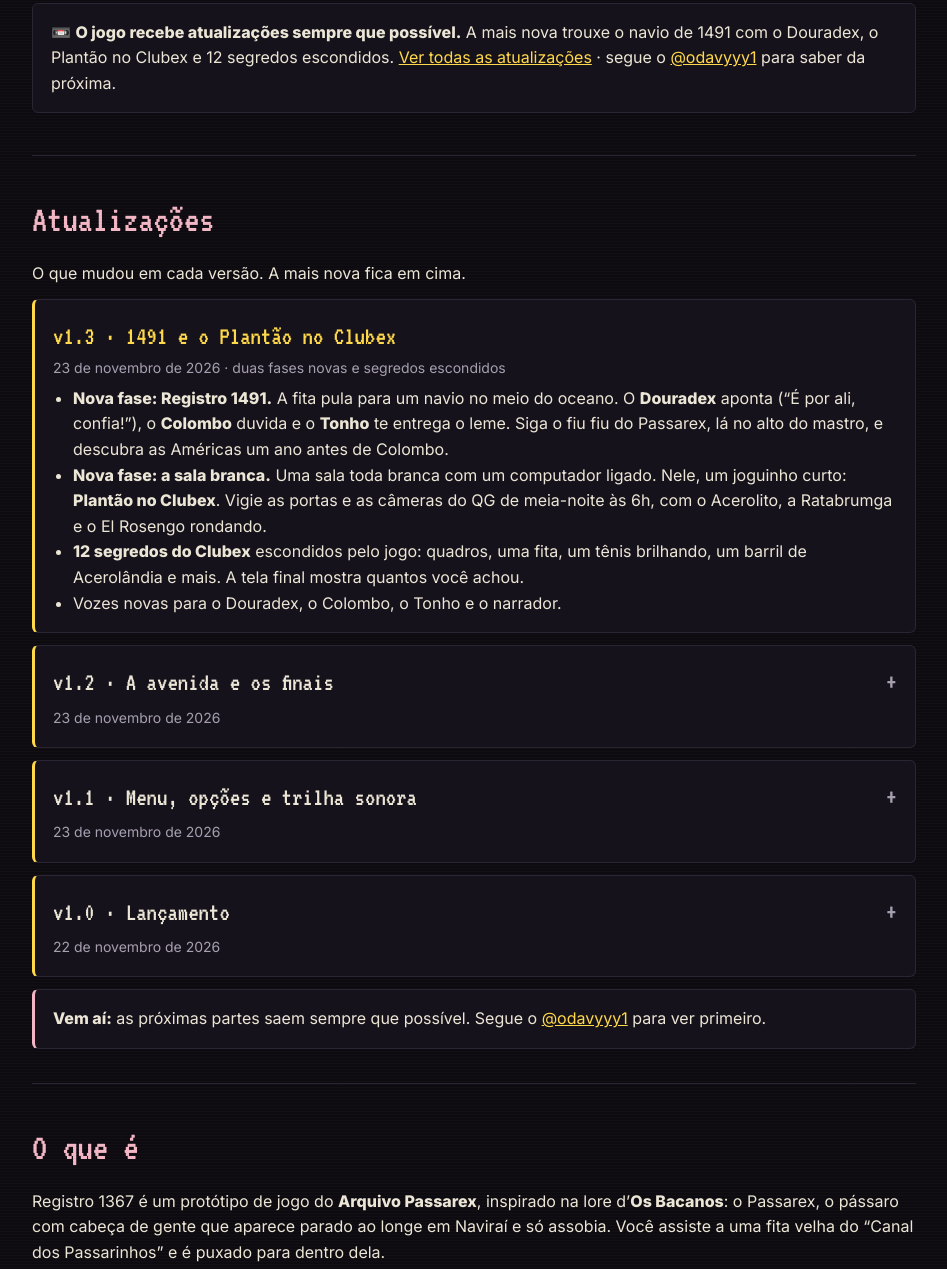
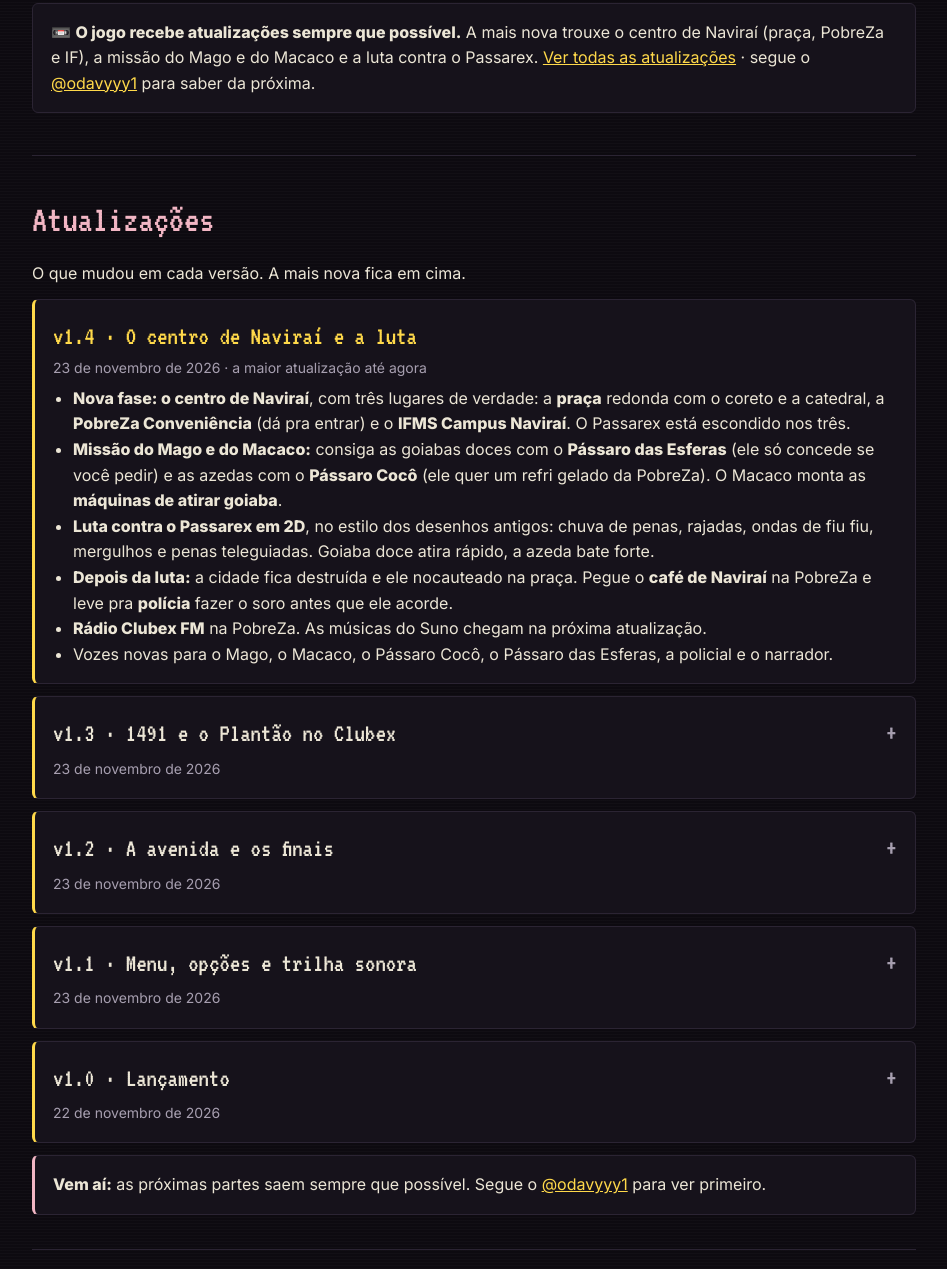
Before and after one commit to odavyyy/registro-1367, a plain HTML site: page index.html in a window 1280 px wide. Shown: the part 1576-2845 px from the top of the page, without its empty margins (166-1113 px from the left). Drawn offline with Linux system fonts and the light colour scheme.

Commit message:
v1.4: centro de Naviraí, missão do Mago e do Macaco e a luta
Co-Authored-By: Claude Opus 5.5 <noreply@anthropic.com>

```diff
--- a/index.html
+++ b/index.html
@@ -111,7 +111,7 @@
   <section id="trailer">
     <h2>Trailer</h2>
     <div class="video"><iframe src="https://www.youtube-nocookie.com/embed/6tqPn_Aw5b8" title="Trailer do Registro 1367" allow="accelerometer; encrypted-media; gyroscope; picture-in-picture; fullscreen" allowfullscreen loading="lazy"></iframe></div>
-    <p class="card" style="margin-top:14px">📼 <b>O jogo recebe atualizações sempre que possível.</b> A mais nova trouxe o navio de 1491 com o Douradex, o Plantão no Clubex e 12 segredos escondidos. <a href="#atualizacoes">Ver todas as atualizações</a> · segue o <a href="https://www.instagram.com/odavyyy1/">@odavyyy1</a> para saber da próxima.</p>
+    <p class="card" style="margin-top:14px">📼 <b>O jogo recebe atualizações sempre que possível.</b> A mais nova trouxe o centro de Naviraí (praça, PobreZa e IF), a missão do Mago e do Macaco e a luta contra o Passarex. <a href="#atualizacoes">Ver todas as atualizações</a> · segue o <a href="https://www.instagram.com/odavyyy1/">@odavyyy1</a> para saber da próxima.</p>
   </section>
 
   <section id="atualizacoes">
@@ -119,15 +119,27 @@
     <p>O que mudou em cada versão. A mais nova fica em cima.</p>
 
     <div class="card log">
-      <h3>v1.3 · 1491 e o Plantão no Clubex</h3>
-      <div class="when">23 de novembro de 2026 · duas fases novas e segredos escondidos</div>
+      <h3>v1.4 · O centro de Naviraí e a luta</h3>
+      <div class="when">23 de novembro de 2026 · a maior atualização até agora</div>
+      <ul>
+        <li><b>Nova fase: o centro de Naviraí</b>, com três lugares de verdade: a <b>praça</b> redonda com o coreto e a catedral, a <b>PobreZa Conveniência</b> (dá pra entrar) e o <b>IFMS Campus Naviraí</b>. O Passarex está escondido nos três.</li>
+        <li><b>Missão do Mago e do Macaco:</b> consiga as goiabas doces com o <b>Pássaro das Esferas</b> (ele só concede se você pedir) e as azedas com o <b>Pássaro Cocô</b> (ele quer um refri gelado da PobreZa). O Macaco monta as <b>máquinas de atirar goiaba</b>.</li>
+        <li><b>Luta contra o Passarex em 2D</b>, no estilo dos desenhos antigos: chuva de penas, rajadas, ondas de fiu fiu, mergulhos e penas teleguiadas. Goiaba doce atira rápido, a azeda bate forte.</li>
+        <li><b>Depois da luta:</b> a cidade fica destruída e ele nocauteado na praça. Pegue o <b>café de Naviraí</b> na PobreZa e leve pra <b>polícia</b> fazer o soro antes que ele acorde.</li>
+        <li><b>Rádio Clubex FM</b> na PobreZa. As músicas do Suno chegam na próxima atualização.</li>
+        <li>Vozes novas para o Mago, o Macaco, o Pássaro Cocô, o Pássaro das Esferas, a policial e o narrador.</li>
+      </ul>
+    </div>
+
+    <details class="card log old">
+      <summary><span><h3>v1.3 · 1491 e o Plantão no Clubex</h3><span class="when">23 de novembro de 2026</span></span></summary>
       <ul>
         <li><b>Nova fase: Registro 1491.</b> A fita pula para um navio no meio do oceano. O <b>Douradex</b> aponta (“É por ali, confia!”), o <b>Colombo</b> duvida e o <b>Tonho</b> te entrega o leme. Siga o fiu fiu do Passarex, lá no alto do mastro, e descubra as Américas um ano antes de Colombo.</li>
         <li><b>Nova fase: a sala branca.</b> Uma sala toda branca com um computador ligado. Nele, um joguinho curto: <b>Plantão no Clubex</b>. Vigie as portas e as câmeras do QG de meia-noite às 6h, com o Acerolito, a Ratabrumga e o El Rosengo rondando.</li>
         <li><b>12 segredos do Clubex</b> escondidos pelo jogo: quadros, uma fita, um tênis brilhando, um barril de Acerolândia e mais. A tela final mostra quantos você achou.</li>
         <li>Vozes novas para o Douradex, o Colombo, o Tonho e o narrador.</li>
       </ul>
-    </div>
+    </details>
 
     <details class="card log old">
       <summary><span><h3>v1.2 · A avenida e os finais</h3><span class="when">23 de novembro de 2026</span></span></summary>
@@ -175,7 +187,7 @@
   <section id="oque">
     <h2>O que é</h2>
     <p>Registro 1367 é um protótipo de jogo do <b>Arquivo Passarex</b>, inspirado na lore d’<b>Os Bacanos</b>: o Passarex, o pássaro com cabeça de gente que aparece parado ao longe em Naviraí e só assobia. Você assiste a uma fita velha do “Canal dos Passarinhos” e é puxado para dentro dela.</p>
-    <p>Lá dentro tem colinas de sonho com uma casinha rosa, salas amarelas que não terminam, uma sala de brincar com oito portas um navio em 1491 com o Douradex, uma sala toda branca com um computador e a avenida de Naviraí, com uma escola e uma folhinha para pintar. Tem escolhas que mudam o quanto <i>ele te notou</i>, pistas escondidas, uma fuga e alguns sustos.</p>
+    <p>Lá dentro tem colinas de sonho com uma casinha rosa, salas amarelas que não terminam, uma sala de brincar com oito portas um navio em 1491 com o Douradex, uma sala toda branca com um computador a avenida de Naviraí, com uma escola e uma folhinha para pintar, e o centro da cidade com a praça, a PobreZa e o IF. Tem escolhas que mudam o quanto <i>ele te notou</i>, pistas escondidas, uma fuga e alguns sustos.</p>
     <div class="tags"><span>analog horror</span><span>dreamcore</span><span>backrooms</span><span>psx</span><span>primeira pessoa</span><span>10–15 min</span><span>PC e celular</span></div>
   </section>
 
@@ -220,6 +232,7 @@
       <ul>
         <li>A porta da sala de brincar define como vai estar Naviraí: <b>fim de tarde</b> (praia, escada ou campo) ou <b>quase meia-noite</b> (navio, rua ou quarto). A porta vermelha não deixa passar, e uma delas só dá numa parede.</li>
         <li>Na avenida, um orelhão toca. A folhinha de colorir está na mesa da professora, na escola. <b>Pintar os olhos dele conta como ele te notar.</b></li>
+        <li>No centro, depois da luta e do soro, você finalmente volta pra casa. É lá que a fita termina.</li>
         <li>As pistas: o recorte de jornal na gaveta da sala, a página do diário no navio e a folhinha da escola. As penas ficam nas salas amarelas.</li>
       </ul>
       <h3>Os três finais</h3>
```
Also changed, not shown: 1 other file.
